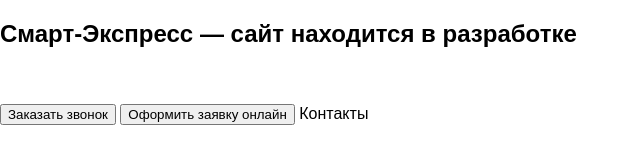
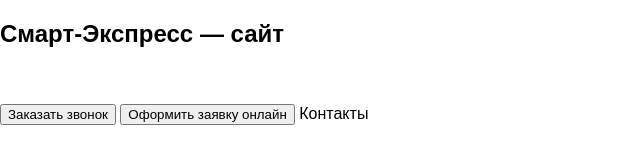
Before and after one commit to Sh1lenok/new-projekt, a plain HTML site: page index.html in a window 1280 px wide. Shown: the whole page, without its empty margins (0-640 px from the left). Drawn offline with Linux system fonts and the light colour scheme.

Commit message:
Update index.html

```diff
--- a/index.html
+++ b/index.html
@@ -13,7 +13,7 @@
 
 <body>
     <header>
-      <h2>Смарт-Экспресс —  сайт находится в разработке</h2>
+      <h2>Смарт-Экспресс —  сайт </h2>
         <nav>
         </nav>
         <div>
```
